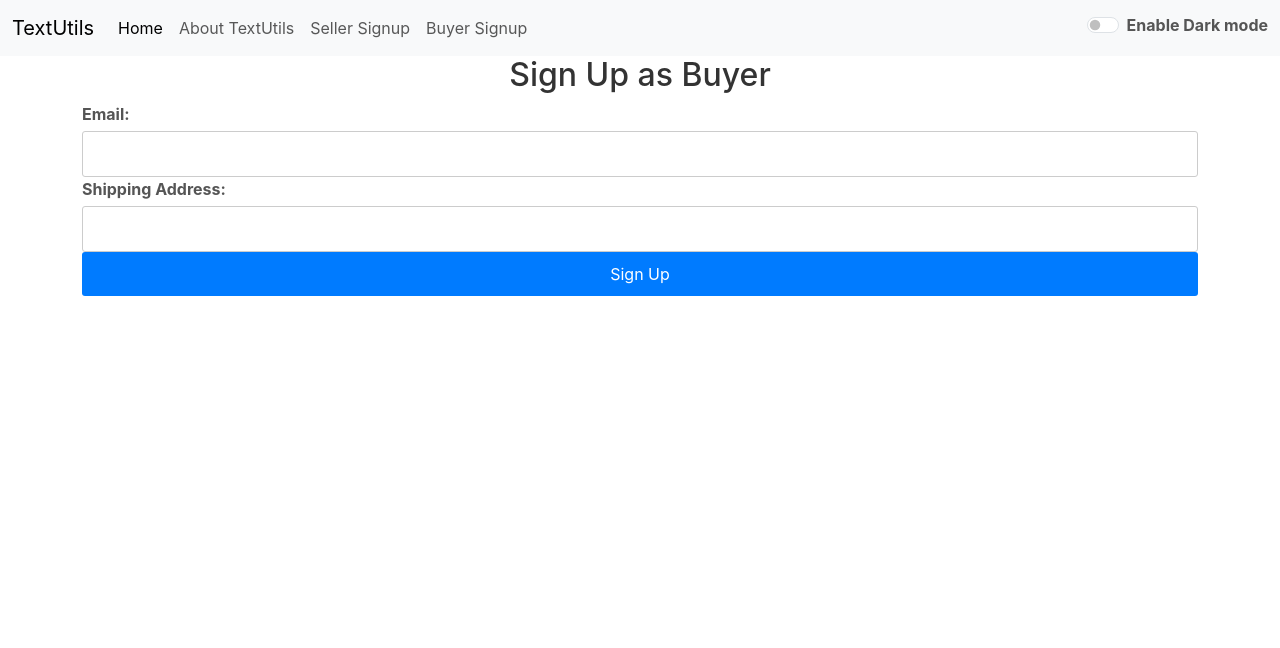
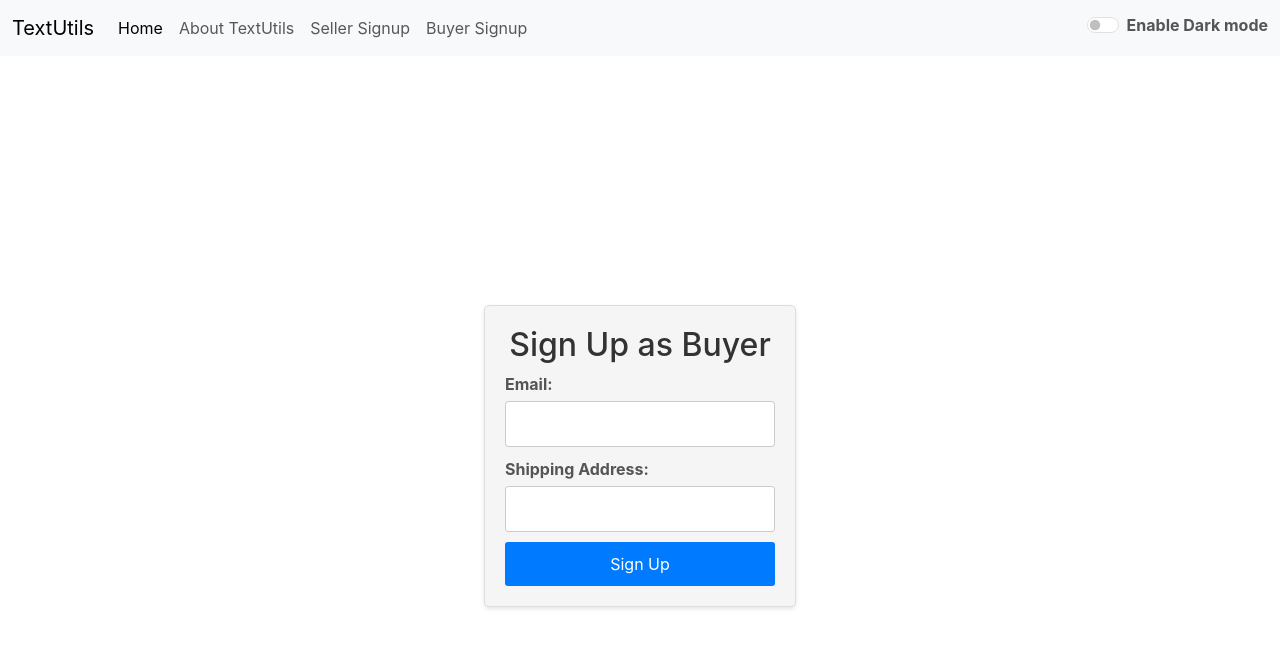
Before and after one commit to skndrali22/Text-operations, a React (Create React App) app: page /signBuyer in a window 1280 px wide. Shown: the top 648 px of the page. Built offline with nearby package versions, Linux system fonts and the light colour scheme.

Commit message:
Signup Form changes

```diff
--- a/src/components/SignUpForm.css
+++ b/src/components/SignUpForm.css
@@ -38,7 +38,7 @@
     border-radius: 3px;
   }
 
-  button {
+  .custom-button {
     display: block;
     width: 100%;
     padding: 10px;
@@ -49,6 +49,6 @@
     cursor: pointer;
   }
 
-  button:hover {
+  .custom-button:hover {
     background-color: #0056b3;
   }
--- a/src/components/SignUpForm.js
+++ b/src/components/SignUpForm.js
@@ -1,35 +1,35 @@
-import React from 'react'
-import './SignUpForm.css'; // Import the CSS file
-// import { Link } from 'react-router-dom'
+import React from "react";
+import "./SignUpForm.css";
 
 export default function SignUpForm({userType}) {
   return (
-
-
-    <div>
-      <form>
-      <h2>Sign Up as {userType === 'seller' ? 'Seller' : 'Buyer'}</h2>
+    <div className="sign-up-container">
+      <form className="sign-up-form">
+        <h2>Sign Up as {userType === "seller" ? "Seller" : "Buyer"}</h2>
         {/* Common form fields */}
+        <div className="form-group">
           <label>Email:</label>
           <input type="text" name="email" />
-
+        </div>
         {/* Conditionally render seller-specific fields */}
-      {userType === 'seller' && (
-        <div>
+        {userType === "seller" && (
+          <div className="form-group">
             <label>Shop Name:</label>
             <input type="text" name="shopName" />
           </div>
         )}
         {/* Conditionally render buyer-specific fields */}
-      {userType === 'buyer' && (
-        <div>
+        {userType === "buyer" && (
+          <div className="form-group">
             <label>Shipping Address:</label>
             <input type="text" name="shippingAddress" />
           </div>
         )}
         {/* Other common form fields */}
-      <button type="submit">Sign Up</button>
+        <button className="custom-button" type="submit">
+          Sign Up
+        </button>
       </form>
     </div>
-  )
+  );
 }
```
Lines whose indentation alone changed are shown as unchanged.
